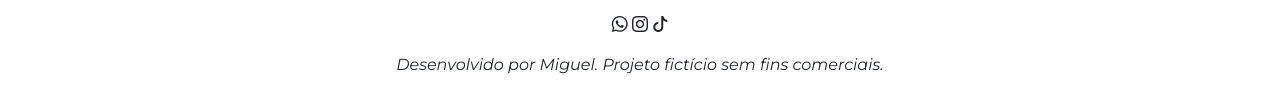
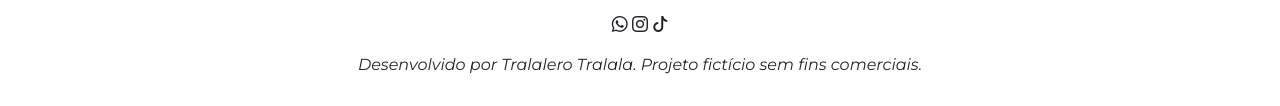
Before and after one commit to miguelspfc10/site-acessivel-aula-05, a plain HTML site: page index.html in a window 1280 px wide. Shown: the part 3072-3178 px from the top of the page. Drawn offline with nearby package versions, Linux system fonts and the light colour scheme.

Commit message:
index.html

```diff
--- a/index.html
+++ b/index.html
@@ -132,7 +132,7 @@
         <i class="bi bi-whatsapp https://wa.me/(19)98368-1990"></i>
         <i class="bi bi-instagram"></i>
         <i class="bi bi-tiktok"></i>
-        <p class="mt-3">Desenvolvido por Miguel. Projeto fictício sem fins comerciais.</p>
+        <p class="mt-3">Desenvolvido por Tralalero Tralala. Projeto fictício sem fins comerciais.</p>
     </footer>
 
     <script src="script.js"></script>
```
